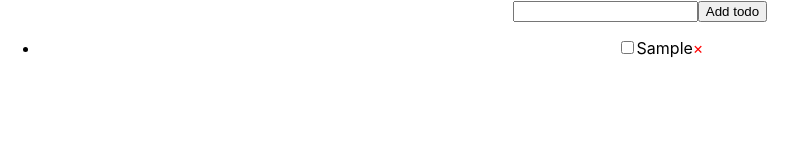
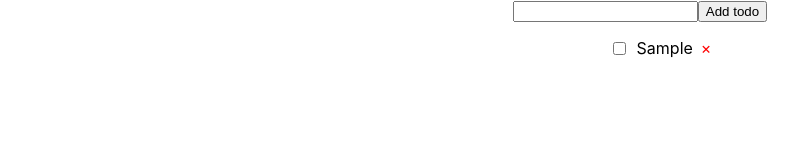
Before and after one commit to SeeYou1ater/todo-app, a React (Create React App) app: page / in a window 1280 px wide. Both pictures are taken after typing "Sample" into the empty fields and a click on the button "Add todo". Shown: the top 160 px of the page, without its empty margins (0-807 px from the left). Built offline with nearby package versions, Linux system fonts and the light colour scheme.

Commit message:
add todo flow, delete todo flow, checked todo flow

```diff
--- a/src/App.css
+++ b/src/App.css
@@ -1,3 +1,19 @@
 .App {
   text-align: center;
 }
+
+ul {
+  list-style: none;
+}
+
+li {
+  display: flex;
+  justify-content: center;
+  align-items: center;
+  gap: 0.5rem;
+}
+
+.delete {
+  cursor: pointer;
+  color: red;
+}
--- a/src/App.tsx
+++ b/src/App.tsx
@@ -26,6 +26,21 @@ function App() {
     }
   }
 
+  const removeTodo = (todoId: string) => {
+    setTodos(todos.filter( todo => todoId !== todo.id))
+  }
+
+  const toggleTodoChecked = (todoId: string) => {
+    setTodos(
+      todos.map(
+        todo => {
+          if (todoId !== todo.id) return todo;
+          return {...todo, completed: !todo.completed}
+        }
+      )
+    )
+  }
+
   return (
     <div className="App">
       <label>
@@ -35,9 +50,9 @@ function App() {
       <ul>
         {
           todos.map( todo => <li key={todo.id}>
-            <input type="checkbox" />
+            <input type="checkbox" checked={todo.completed} onChange={() => { toggleTodoChecked(todo.id) } }/>
             <span>{todo.text}</span>
-            <span style={{color: 'red'}}>&times;</span>
+            <span className='delete' onClick={ () => { removeTodo(todo.id) } }>&times;</span>
             </li> )
         }
       </ul>
```
